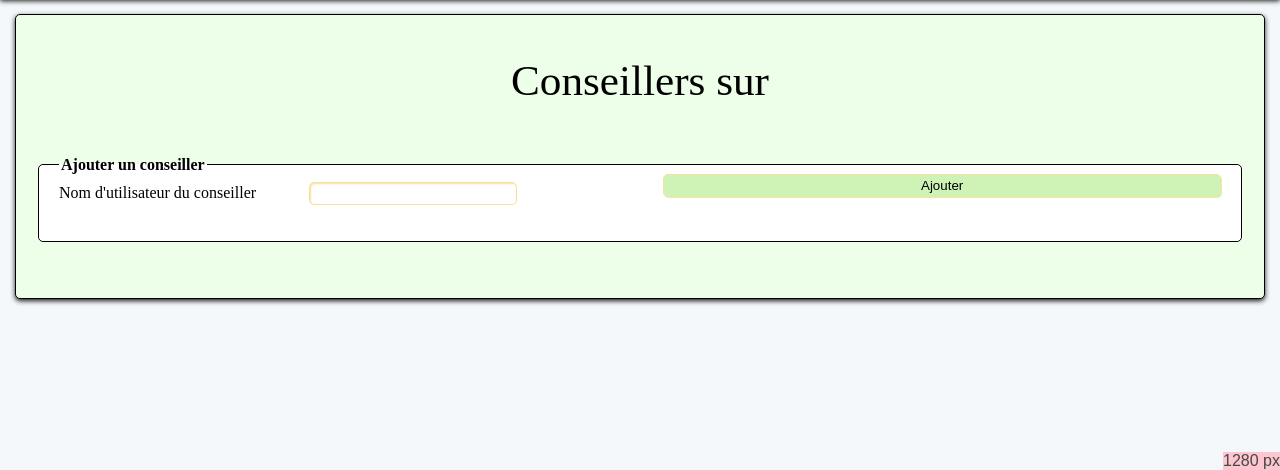
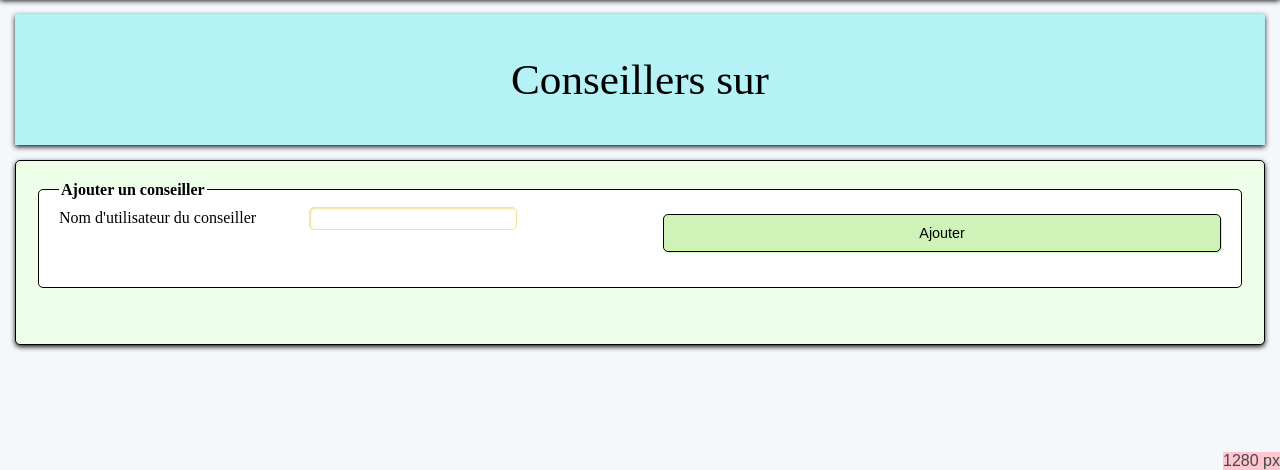
Before and after one commit to umons-ig-201819/UMONS-IG-201819, a CodeIgniter app: page /database/index.php/datasource/advisor/1 in a window 1280 px wide. Shown: the part 330-800 px from the top of the page. Run offline with CodeIgniter, Linux system fonts and the light colour scheme; data comes from the database, SQL or seed files in the repository; data that the repository does not hold is empty.

Commit message:
Update datasource_advisor.php

```diff
--- a/WebPortal/application/views/datasource_advisor.php
+++ b/WebPortal/application/views/datasource_advisor.php
@@ -1,5 +1,7 @@
+<section id="top_page">
+	<h1>Conseillers sur <?=htmlentities($source['name']);?></h1>
+</section>
 <section>
-	<h1>Conseillers sur <?=htmlentities($source['name']);?></h1>
 	<article>
 	<?php if(!empty($error)): ?>
 	<p class="error"><?=$error;?></p>
@@ -14,7 +16,7 @@
 		echo '<p>';
 		echo form_label("Nom d'utilisateur du conseiller",'login');
 		echo form_input('login','','id="login"');
-		echo form_submit('actionadd', 'Ajouter');
+		echo form_submit('actionadd', 'Ajouter',"class='buttonvalider'");
 		echo '</p>';
 
 		echo form_fieldset_close();
@@ -40,7 +42,7 @@
 		echo form_label('Source','state');
 		echo form_hidden('advisorid',$data['userid']);
 		echo form_dropdown('state',$options,$selected,'id="state" required="required"');
-		echo form_submit('action', 'Modifier');
+		echo form_submit('action', 'Modifier',"class='buttonvalider'");
 		echo '</p>';
 
 		echo form_fieldset_close();
```
